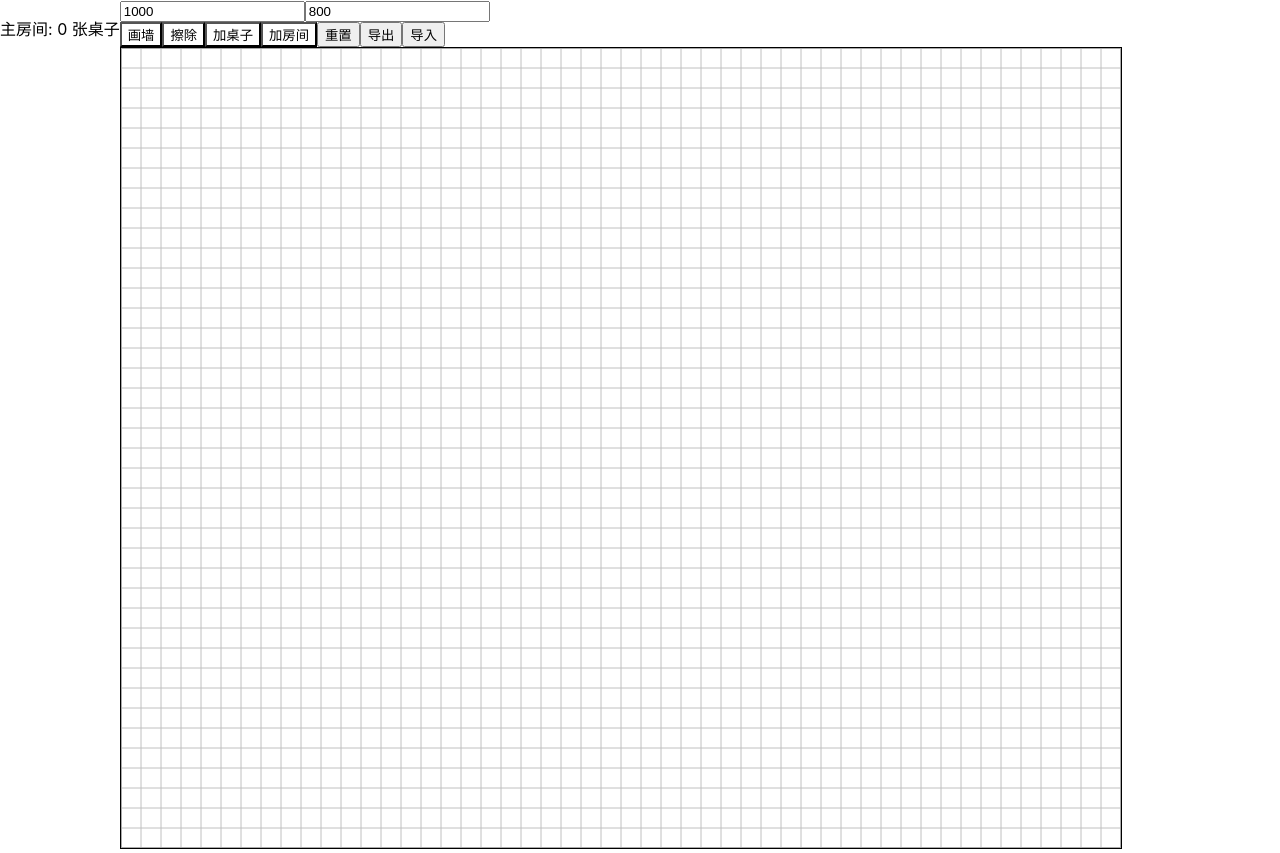
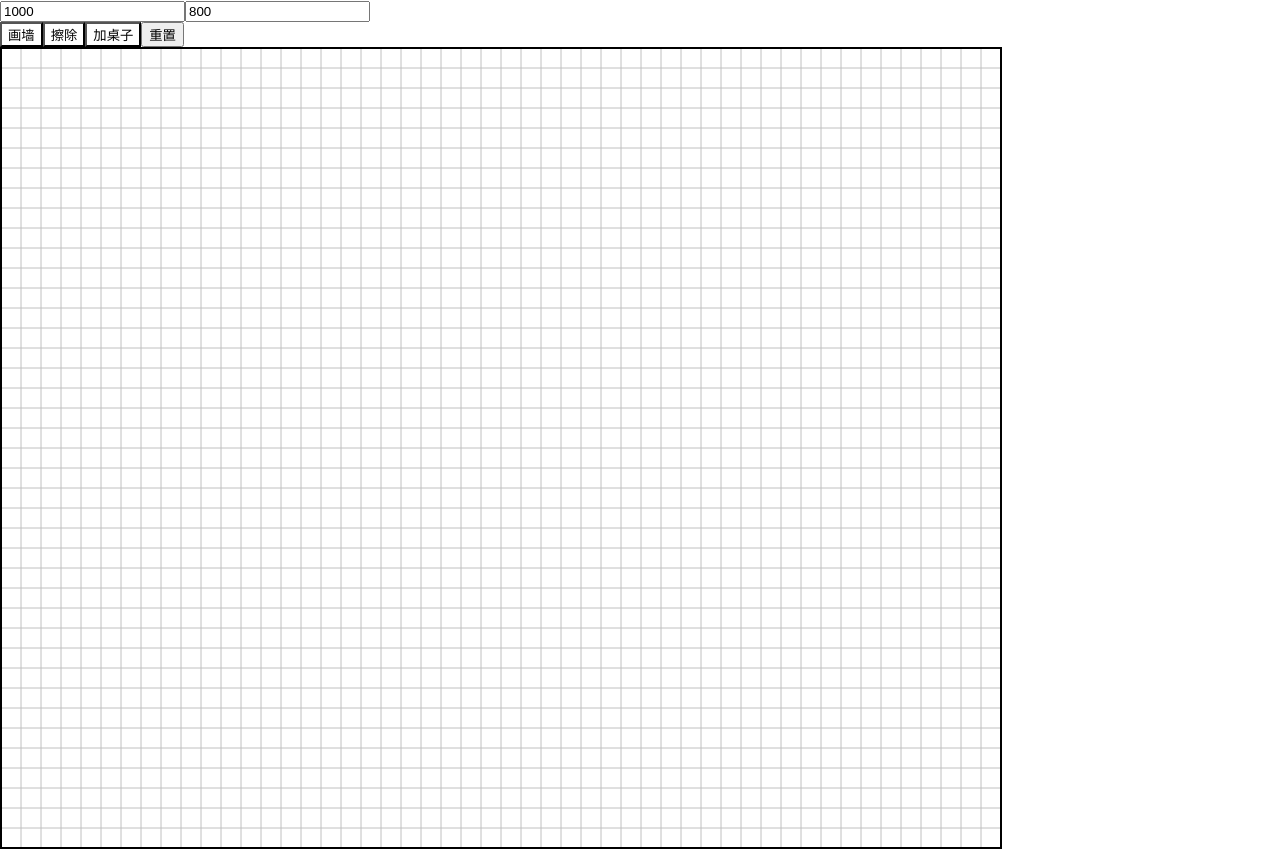
Before and after one commit to MingLIUUU/ResTable, a React (Create React App) app: page / in a window 1280 px wide. Built offline with nearby package versions, Linux system fonts and the light colour scheme.

Commit message:
back to v-1

```diff
--- a/src/components/RestaurantLayout.tsx
+++ b/src/components/RestaurantLayout.tsx
@@ -2,62 +2,31 @@ import { click } from '@testing-library/user-event/dist/click';
 import React, { useState, useRef, useEffect } from 'react';
 
 interface Room {
-  id: number;
+  id: string;
   walls: [number, number, number, number][];
   tables: { x: number; y: number; chairs: boolean[] }[];
-  subRooms: Room[];
-  isTemporary?: boolean;
 }
-
-const RoomList: React.FC<{
-  rooms: Room[];
-  onDeleteRoom: (roomId: number) => void;
-  level?: number;
-}> = ({ rooms, onDeleteRoom, level = 0 }) => {
-  return (
-    <ul style={{ listStyleType: 'none', padding: level ? '0 0 0 20px' : 0 }}>
-      {rooms.map((room) => (
-        <li key={room.id} style={{ marginBottom: '10px' }}>
-          <div style={{ display: 'flex', justifyContent: 'space-between' }}>
-            {room.id === 0 ? '主房间' : `房间 ${room.id}`}
-            {!room.isTemporary && `: ${room.tables.length} 张桌子`}
-            {room.id !== 0 && !room.isTemporary && (
-              <button onClick={() => onDeleteRoom(room.id)}>删除</button>
-            )}
-          </div>
-          {room.subRooms.length > 0 && (
-            <RoomList rooms={room.subRooms} onDeleteRoom={onDeleteRoom} level={level + 1} />
-          )}
-        </li>
-      ))}
-    </ul>
-  );
-};
 
 const RestaurantLayout: React.FC = () => {
   const [width, setWidth] = useState(1000);
   const [height, setHeight] = useState(800);
   const [rooms, setRooms] = useState<Room[]>([
     {
-      id: 0,
+      id: 'Room0',
       walls: [
         [0, 0, width, 0],       // 上边
         [width, 0, width, height], // 右边
         [width, height, 0, height], // 下边
         [0, height, 0, 0]       // 左边
       ],
-      tables: [],
-      subRooms: []
+      tables: []
     }
   ]);
-  const [currentTool, setCurrentTool] = useState<'wall' | 'eraser' | 'table' | 'room' | null>(null);
+  const [currentTool, setCurrentTool] = useState<'wall' | 'eraser' | 'table' | null>(null);
   const [firstPoint, setFirstPoint] = useState<{ x: number; y: number } | null>(null);
   const [isToolInUse, setIsToolInUse] = useState(false);
   const canvasRef = useRef<HTMLCanvasElement>(null);
   const limit = 20;
-  const [roomPoints, setRoomPoints] = useState<{ x: number; y: number }[]>([]);
-  const [isDrawingRoom, setIsDrawingRoom] = useState(false);
-  const [drawingRoomPoints, setDrawingRoomPoints] = useState<{x: number, y: number}[]>([]);
 
   const redrawCanvas = () => {
     const canvas = canvasRef.current;
@@ -68,14 +37,15 @@ const RestaurantLayout: React.FC = () => {
 
     ctx.clearRect(0, 0, width, height);
     drawGrid(ctx);
-
-    const drawRoomRecursive = (room: Room) => {
+    rooms.forEach(room => {
       drawRoom(ctx, room);
       drawTables(ctx, room.tables);
-      room.subRooms.forEach(drawRoomRecursive);
-    };
+    });
 
-    rooms.forEach(drawRoomRecursive);
+    // 只有在 firstPoint 存在且当前工具是 'wall' 时才绘制临时点
+    if (firstPoint && currentTool === 'wall') {
+      drawTempPoint(ctx, firstPoint.x, firstPoint.y);
+    }
   };
 
   // 实现绘制网格的函数
@@ -102,7 +72,7 @@ const RestaurantLayout: React.FC = () => {
 
   // 现绘制房间的函数
   const drawRoom = (ctx: CanvasRenderingContext2D, room: Room) => {
-    ctx.strokeStyle = room.isTemporary ? 'gray' : 'darkgray';
+    ctx.strokeStyle = 'black';
     ctx.lineWidth = 2;
 
     room.walls.forEach(([x1, y1, x2, y2]) => {
@@ -111,24 +81,13 @@ const RestaurantLayout: React.FC = () => {
       ctx.lineTo(x2, y2);
       ctx.stroke();
     });
-
-    if (room.isTemporary) {
-      room.walls.forEach(([x1, y1]) => {
-        ctx.fillStyle = 'white';
-        ctx.strokeStyle = 'black';
-        ctx.beginPath();
-        ctx.arc(x1, y1, 5, 0, Math.PI * 2);
-        ctx.fill();
-        ctx.stroke();
-      });
-    }
   };
 
 
   // 实现绘制桌椅的函数
   const drawTables = (ctx: CanvasRenderingContext2D, tables: Room['tables']) => {
     tables.forEach(table => {
-      // 绘制子
+      // 绘制���子
       ctx.fillStyle = 'white';
       ctx.strokeStyle = 'black';
       ctx.lineWidth = 1;
@@ -175,12 +134,10 @@ const RestaurantLayout: React.FC = () => {
 
   // 处理鼠标单击事件的函数
   const handleCanvasClick = (event: React.MouseEvent<HTMLCanvasElement>) => {
-    if (currentTool === 'room') {
-      handleRoomCreation(event);
-    } else if (currentTool === 'table') {
     const canvas = canvasRef.current;
     if (!canvas) return;
 
+    if (currentTool == 'table') {
     const rect = canvas.getBoundingClientRect();
     const clickX = event.clientX - rect.left;
     const clickY = event.clientY - rect.top;
@@ -188,33 +145,46 @@ const RestaurantLayout: React.FC = () => {
     const gridAlignedY = Math.round(clickY / limit) * limit;
 
     setRooms(prevRooms => {
-        let tableAdded = false;
+      let chairUpdated = false;
+      let tableDeleted = false;
+      let isNearby = false;
+
       const updatedRooms = prevRooms.map(room => {
-          // 检查点击是否在当前房间内
-          const isInRoom = room.walls.length > 0
-            ? isPointInPolygon(gridAlignedX, gridAlignedY, room.walls.map(([x1, y1]) => ({ x: x1, y: y1 })))
-            : true; // 对于父房间（没有明确的墙），假设总是在内部
-
-          if (isInRoom) {
-            // 检查是否在现有桌子附近
-            const isNearExistingTable = room.tables.some(table =>
-              Math.abs(table.x - gridAlignedX) < 40 && Math.abs(table.y - gridAlignedY) < 40
-            );
-
-            if (!isNearExistingTable && !tableAdded) {
-              // 添加新桌子
-              const newTable = {
-                x: gridAlignedX,
-                y: gridAlignedY,
-                chairs: [true, true, true, true]
-              };
-              tableAdded = true;
-              return { ...room, tables: [...room.tables, newTable] };
+        const updatedTables = room.tables.filter(table => {
+          const dx = table.x - clickX;
+          const dy = table.y - clickY;
+          if (Math.abs(dx) < 5 && Math.abs(dy) < 5) {
+            tableDeleted = true;
+            return false; // 删除桌子
+          } else if (clickInSquare(table.x, table.y, clickX, clickY)) {
+            const updatedChairs = table.chairs;
+            if (Math.abs(dy) > Math.abs(dx)) {
+              // 上或下
+              if (dy > 0) {
+                updatedChairs[0] = !table.chairs[0]; // 上
+                console.log(updatedChairs[0]);
+              } else {
+                updatedChairs[2] = !table.chairs[2]; // 下
               }
+            } else {
+              // 左或右
+              if (dx > 0) updatedChairs[1] = !table.chairs[1]; // 右
+              else updatedChairs[3] = !table.chairs[3]; // 左
             }
-          return room;
+            chairUpdated = true;
+            return { ...table, chairs: updatedChairs };
+          }
+          if (Math.abs(table.x - clickX) < 40 && Math.abs(table.y - clickY) < 40) isNearby = true;
+          return true;
         });
-
+        return { ...room, tables: updatedTables };
+      });
+      if (!chairUpdated && !tableDeleted && !isNearby) {
+        // 如果没有更新椅子且没有删除桌子且点击位置没有桌子且不在其他桌子附近，添加新桌子
+        updatedRooms.forEach(room => {
+          room.tables.push({ x: gridAlignedX, y: gridAlignedY, chairs: [true, true, true, true] });
+        });
+      }
       return updatedRooms;
     });
   }
@@ -238,10 +208,9 @@ const RestaurantLayout: React.FC = () => {
         setRooms(prevRooms => {
           const newWall = [firstPoint.x, firstPoint.y, clickX, clickY] as [number, number, number, number];
           const newRoom: Room = {
-            id: prevRooms.length,
+            id: Date.now().toString(),
             walls: [newWall],
-            tables: [],
-            subRooms: []
+            tables: []
           };
           setFirstPoint(null);
           setIsToolInUse(false);
@@ -274,37 +243,34 @@ const RestaurantLayout: React.FC = () => {
   const handleReset = () => {
     setRooms([
       {
-        id: 0,
+        id: 'Room0',
         walls: [
           [0, 0, width, 0],       // 上边
           [width, 0, width, height], // 右边
           [width, height, 0, height], // 下边
           [0, height, 0, 0]       // 左边
         ],
-        tables: [],
-        subRooms: []
+        tables: []
       }
     ]);
     setCurrentTool(null);
     setIsToolInUse(false);
     setFirstPoint(null);
-    setRoomPoints([]);
-    setIsDrawingRoom(false);
-    setDrawingRoomPoints([]);
   };
 
-  const handleToolSelect = (tool: 'wall' | 'eraser' | 'table' | 'room') => {
-    if (isDrawingRoom) {
-      alert('请先完成当前房间的绘制');
+  const handleToolSelect = (tool: 'wall' | 'eraser' | 'table') => {
+    if (isToolInUse && currentTool === 'wall' && firstPoint) {
+      alert('请先完成当前画墙操作');
       return;
     }
+
     // 如果当前工具是 'wall'，并且正在切换到另一个，重置 firstPoint
     if (currentTool === 'wall' && tool !== 'wall') {
       setFirstPoint(null);
     }
 
     setCurrentTool(tool);
-    setIsToolInUse(tool === 'wall' || tool === 'room');
+    setIsToolInUse(tool === 'wall');
   };
 
   // 添加一个辅助函数来计算点到线段的距离
@@ -350,168 +316,9 @@ const RestaurantLayout: React.FC = () => {
   // 添加一个 useEffect 来监听 rooms 的变化
   useEffect(() => {
     redrawCanvas();
-  }, [rooms, drawingRoomPoints]);
-
-  const handleRoomCreation = (event: React.MouseEvent<HTMLCanvasElement>) => {
-    if (!isDrawingRoom) {
-      setIsDrawingRoom(true);
-      setCurrentTool('room');
-    }
-
-    const canvas = canvasRef.current;
-    if (!canvas) return;
-
-    const rect = canvas.getBoundingClientRect();
-    const clickX = Math.round((event.clientX - rect.left) / limit) * limit;
-    const clickY = Math.round((event.clientY - rect.top) / limit) * limit;
-
-    setDrawingRoomPoints(prevPoints => {
-      if (!isDrawingRoom) {
-        setIsDrawingRoom(true);
-        return [{ x: clickX, y: clickY }];
-      }
-
-      const newPoints = [...prevPoints, { x: clickX, y: clickY }];
-      if (newPoints.length > 2 &&
-          newPoints[0].x === clickX &&
-          newPoints[0].y === clickY &&
-          newPoints.length >= 3) {
-        // 完成房间创建
-        createNewRoom(newPoints);
-        return [];
-      }
-
-      // 创建临时房间
-      if (newPoints.length > 1) {
-        const tempWalls = newPoints.map((point, index, arr) => {
-          const nextPoint = arr[(index + 1) % arr.length];
-          return [point.x, point.y, nextPoint.x, nextPoint.y] as [number, number, number, number];
-        });
-        setRooms(prevRooms => [
-          ...prevRooms.filter(r => !r.isTemporary),
-          { id: -1, walls: tempWalls, tables: [], subRooms: [], isTemporary: true }
-        ]);
-      }
-
-      return newPoints;
-    });
-  };
-
-  const createNewRoom = (points: { x: number; y: number }[]) => {
-    const walls = points.map((point, index, arr) => {
-      const nextPoint = arr[(index + 1) % arr.length];
-      return [point.x, point.y, nextPoint.x, nextPoint.y] as [number, number, number, number];
-    });
-
-    setRooms(prevRooms => {
-      const parentRoom = prevRooms[0];
-      const tablesInNewRoom = parentRoom.tables.filter(table =>
-        isPointInPolygon(table.x, table.y, points)
-      );
-      const tablesOutsideNewRoom = parentRoom.tables.filter(table =>
-        !isPointInPolygon(table.x, table.y, points)
-      );
-
-      const newRoom: Room = {
-        id: prevRooms.length,  // 使用当前房间数量作为新 ID
-        walls,
-        tables: tablesInNewRoom,
-        subRooms: []
-      };
-
-      return [
-        { ...parentRoom, tables: tablesOutsideNewRoom, subRooms: [...parentRoom.subRooms, newRoom] },
-        ...prevRooms.slice(1).filter(r => !r.isTemporary)
-      ];
-    });
-
-    setIsDrawingRoom(false);
-    setCurrentTool(null);
-  };
-
-  const isPointInPolygon = (x: number, y: number, polygon: { x: number; y: number }[]) => {
-    let inside = false;
-    for (let i = 0, j = polygon.length - 1; i < polygon.length; j = i++) {
-      const xi = polygon[i].x, yi = polygon[i].y;
-      const xj = polygon[j].x, yj = polygon[j].y;
-      const intersect = ((yi > y) !== (yj > y))
-          && (x < (xj - xi) * (y - yi) / (yj - yi) + xi);
-      if (intersect) inside = !inside;
-    }
-    return inside;
-  };
-
-  const handleDeleteRoom = (roomId: number) => {
-    setRooms(prevRooms => {
-      const deleteRoomRecursive = (rooms: Room[]): Room[] => {
-        return rooms.map(room => {
-          if (room.id === roomId) {
-            // 将要删除的房间的桌子和子房间的桌子都移到父房间
-            const allTables = [...room.tables, ...room.subRooms.flatMap(subRoom => subRoom.tables)];
-            return { ...room, tables: allTables, subRooms: [] };
-          }
-          if (room.subRooms.some(subRoom => subRoom.id === roomId)) {
-            const updatedSubRooms = deleteRoomRecursive(room.subRooms);
-            const deletedRoom = room.subRooms.find(subRoom => subRoom.id === roomId);
-            return {
-              ...room,
-              tables: [...room.tables, ...(deletedRoom?.tables || [])],
-              subRooms: updatedSubRooms.filter(subRoom => subRoom.id !== roomId)
-            };
-          }
-          return { ...room, subRooms: deleteRoomRecursive(room.subRooms) };
-        });
-      };
-
-      return deleteRoomRecursive(prevRooms);
-    });
-  };
-
-  const handleExport = () => {
-    const layoutData = JSON.stringify(rooms);
-    const blob = new Blob([layoutData], { type: 'application/json' });
-    const url = URL.createObjectURL(blob);
-    const a = document.createElement('a');
-    a.href = url;
-    a.download = 'restaurant_layout.json';
-    document.body.appendChild(a);
-    a.click();
-    document.body.removeChild(a);
-    URL.revokeObjectURL(url);
-  };
-
-  const handleImport = () => {
-    const input = document.createElement('input');
-    input.type = 'file';
-    input.accept = '.json';
-    input.onchange = (e) => {
-      const file = (e.target as HTMLInputElement).files?.[0];
-      if (file) {
-        const reader = new FileReader();
-        reader.onload = (e) => {
-          const content = e.target?.result as string;
-          try {
-            const importedRooms = JSON.parse(content) as Room[];
-            // 重置当前布局并导入新布局
-            setRooms(importedRooms);
-            // 重置其他相关状态
-            setCurrentTool(null);
-            setIsDrawingRoom(false);
-            setDrawingRoomPoints([]);
-          } catch (error) {
-            console.error('导入失败:', error);
-            alert('导入失败，请确保文件格式正确。');
-          }
-        };
-        reader.readAsText(file);
-      }
-    };
-    input.click();
-  };
+  }, [rooms]);
 
   return (
-    <div style={{ display: 'flex' }}>
-      <RoomList rooms={rooms} onDeleteRoom={handleDeleteRoom} />
     <div>
       <div>
         <input
@@ -528,56 +335,33 @@ const RestaurantLayout: React.FC = () => {
       <div>
         <button
           onClick={() => handleToolSelect('wall')}
-            disabled={isDrawingRoom}
           style={{
             ...buttonStyle,
-              backgroundColor: currentTool === 'wall' ? 'lightblue' : 'white',
-              opacity: isDrawingRoom ? 0.5 : 1
+            backgroundColor: currentTool === 'wall' ? 'lightblue' : 'white'
           }}
         >
           画墙
         </button>
         <button
           onClick={() => handleToolSelect('eraser')}
-            disabled={isDrawingRoom}
           style={{
             ...buttonStyle,
-              backgroundColor: currentTool === 'eraser' ? 'lightblue' : 'white',
-              opacity: isDrawingRoom ? 0.5 : 1
+            backgroundColor: currentTool === 'eraser' ? 'lightblue' : 'white'
           }}
         >
           擦除
         </button>
         <button
           onClick={() => handleToolSelect('table')}
-            disabled={isDrawingRoom}
           style={{
             ...buttonStyle,
-              backgroundColor: currentTool === 'table' ? 'lightblue' : 'white',
-              opacity: isDrawingRoom ? 0.5 : 1
+            backgroundColor: currentTool === 'table' ? 'lightblue' : 'white'
           }}
         >
           加桌子
         </button>
-          <button
-            onClick={() => handleToolSelect('room')}
-            disabled={isDrawingRoom}
-            style={{
-              ...buttonStyle,
-              backgroundColor: currentTool === 'room' ? 'lightblue' : 'white',
-              opacity: isDrawingRoom ? 0.5 : 1
-            }}
-          >
-            加房间
-          </button>
         <button onClick={handleReset} style={buttonStyle}>
           重置
-          </button>
-          <button onClick={handleExport} style={buttonStyle}>
-            导出
-          </button>
-          <button onClick={handleImport} style={buttonStyle}>
-            导入
         </button>
         </div>
       <canvas
@@ -589,7 +373,6 @@ const RestaurantLayout: React.FC = () => {
         style={{ border: '1px solid black' }}
       />
   </div>
-    </div>
   );
 };
 
```
Lines whose indentation alone changed are shown as unchanged.
